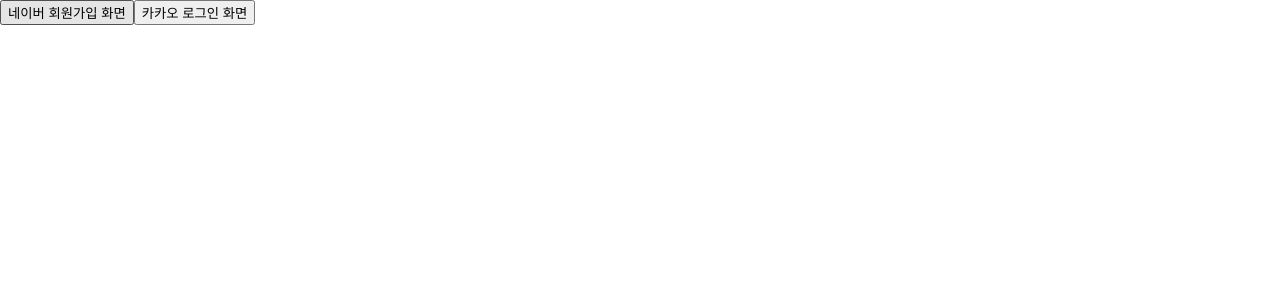
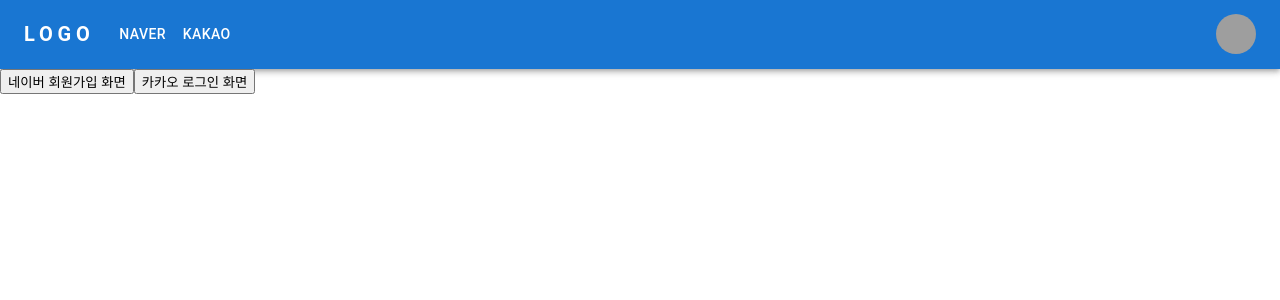
Before and after one commit to Kimhyuntae9665/React, a React (Create React App) app: page / in a window 1280 px wide. Shown: the top 300 px of the page. Built offline with nearby package versions, Linux system fonts and the light colour scheme; grey boxes are pictures that could not be loaded.

Commit message:
miu 적용

```diff
--- a/package.json
+++ b/package.json
@@ -3,6 +3,10 @@
   "version": "0.1.0",
   "private": true,
   "dependencies": {
+    "@emotion/react": "^11.10.5",
+    "@emotion/styled": "^11.10.5",
+    "@mui/material": "^5.11.7",
+    "@mui/icons-material": "^5.11.0",
     "@testing-library/jest-dom": "^5.16.5",
     "@testing-library/react": "^13.4.0",
     "@testing-library/user-event": "^13.5.0",
@@ -12,6 +16,7 @@
     "@types/react-dom": "^18.0.10",
     "react": "^18.2.0",
     "react-dom": "^18.2.0",
+    "react-router-dom": "^6.8.0",
     "react-scripts": "5.0.1",
     "typescript": "^4.9.5",
     "web-vitals": "^2.1.4"
--- a/src/App.tsx
+++ b/src/App.tsx
@@ -2,13 +2,17 @@
 import KakaoSignIn from './views/KakaoSignIn';
 import NaverSignIn from './views/NaverSignIn'
 
+import {Link} from "react-router-dom";
+
 import './App.css'
+import MenuAppBar from './components/MenuAppBar';
 
 export default function App() {
   const [view, setView] = useState<string>('');
   return (
     <div>
       {/* 화살표 함수 ()=>{} */}
+      <MenuAppBar />
       <button onClick={()=>setView('naverSignIn')}>네이버 회원가입 화면</button>
       <button onClick={()=>setView('kakaoSignIn')}>카카오 로그인 화면</button>
       <div>
--- /dev/null
+++ b/src/components/MenuAppBar/index.tsx
@@ -0,0 +1,147 @@
+import {useState,MouseEvent} from 'react';
+import AppBar from '@mui/material/AppBar';
+import Box from '@mui/material/Box';
+import Toolbar from '@mui/material/Toolbar';
+import IconButton from '@mui/material/IconButton';
+import Typography from '@mui/material/Typography';
+import Menu from '@mui/material/Menu';
+import MenuIcon from '@mui/icons-material/Menu';
+import Container from '@mui/material/Container';
+import Avatar from '@mui/material/Avatar';
+import Button from '@mui/material/Button';
+import Tooltip from '@mui/material/Tooltip';
+import MenuItem from '@mui/material/MenuItem';
+import AdbIcon from '@mui/icons-material/Adb';
+
+const pages = [{title: 'Naver',viewValue: 'naverSignIn'},{title: 'Kakao',viewValue:'KakaoSIgnIn'}];
+// ! typescript에서는 함수를 매개변수로 쓸 수 있다
+
+function MenuAppBar() {
+  // ! view state//
+  const [view, setView] = useState<string>('');
+
+  const [anchorElNav, setAnchorElNav] = useState<null | HTMLElement>(null);
+
+
+  const handleOpenNavMenu = (event:MouseEvent<HTMLElement>) => {
+    setAnchorElNav(event.currentTarget);
+  };
+
+
+  const handleCloseNavMenu = () => {
+    setAnchorElNav(null);
+  };
+
+
+
+  return (
+    <AppBar position="static">
+      <Container maxWidth="xl">
+        <Toolbar disableGutters>
+
+          <Typography
+            variant="h6"
+            noWrap
+            component="a"
+            href="/"
+            sx={{
+              mr: 2,
+              display: { xs: 'none', md: 'flex' },
+
+              fontWeight: 700,
+              letterSpacing: '.3rem',
+              color: 'inherit',
+              textDecoration: 'none',
+            }}
+          >
+            LOGO
+          </Typography>
+
+          <Box sx={{ flexGrow: 1, display: { xs: 'flex', md: 'none' } }}>
+            <IconButton
+              size="large"
+              aria-label="account of current user"
+              aria-controls="menu-appbar"
+              aria-haspopup="true"
+              onClick={handleOpenNavMenu}
+              color="inherit"
+            >
+              <MenuIcon />
+            </IconButton>
+            <Menu
+              id="menu-appbar"
+              anchorEl={anchorElNav}
+              anchorOrigin={{
+                vertical: 'bottom',
+                horizontal: 'left',
+              }}
+              keepMounted
+              transformOrigin={{
+                vertical: 'top',
+                horizontal: 'left',
+              }}
+              open={Boolean(anchorElNav)}
+              onClose={handleCloseNavMenu}
+              sx={{
+                display: { xs: 'block', md: 'none' },
+              }}
+            >
+              {/*
+              //? pages = [{'Naver','NaverSignIn'},{'Kakao','KakaoSignIn'}]
+              //? pages = [{title: 'Naver',viewValue: 'naverSignIn'},{title: 'Kakao',viewValue:'KakaoSIgnIn'}]
+              // ! 2차원 배열보다는 2번째 방법인 객체배열로 하는것이 더 직관적이고 다양한 타입이 올 수 있어서 장점이 더 많아
+              */}
+
+              {pages.map((page) => (
+                // ! key 뒤에는 구분자로 구분 할 수 있는 인자를 써서
+                <MenuItem key={page.title} onClick={()=>setView(page.viewValue)}>
+                  <Typography textAlign="center">{page.title}</Typography>
+                </MenuItem>
+              ))}
+            </Menu>
+          </Box>
+
+          <Typography
+            variant="h5"
+            noWrap
+            component="a"
+            href=""
+            sx={{
+              mr: 2,
+              display: { xs: 'flex', md: 'none' },
+              flexGrow: 1,
+
+              fontWeight: 700,
+              letterSpacing: '.3rem',
+              color: 'inherit',
+              textDecoration: 'none',
+            }}
+          >
+            LOGO
+          </Typography>
+          <Box sx={{ flexGrow: 1, display: { xs: 'none', md: 'flex' } }}>
+            {pages.map((page) => (
+              <Button
+                key={page.title}
+                onClick={()=>setView(page.title)}
+                sx={{ my: 2, color: 'white', display: 'block' }}
+              >
+                {page.title}
+              </Button>
+            ))}
+          </Box>
+
+          <Box sx={{ flexGrow: 0 }}>
+            <Tooltip title="Open settings">
+              <IconButton  sx={{ p: 0 }}>
+                <Avatar alt="Faker" src="/static/images/avatar/2.jpg" />
+              </IconButton>
+            </Tooltip>
+
+          </Box>
+        </Toolbar>
+      </Container>
+    </AppBar>
+  );
+}
+export default MenuAppBar;
```
Also changed, not shown: 1 other file (tests, documents, lock files or other folders).
